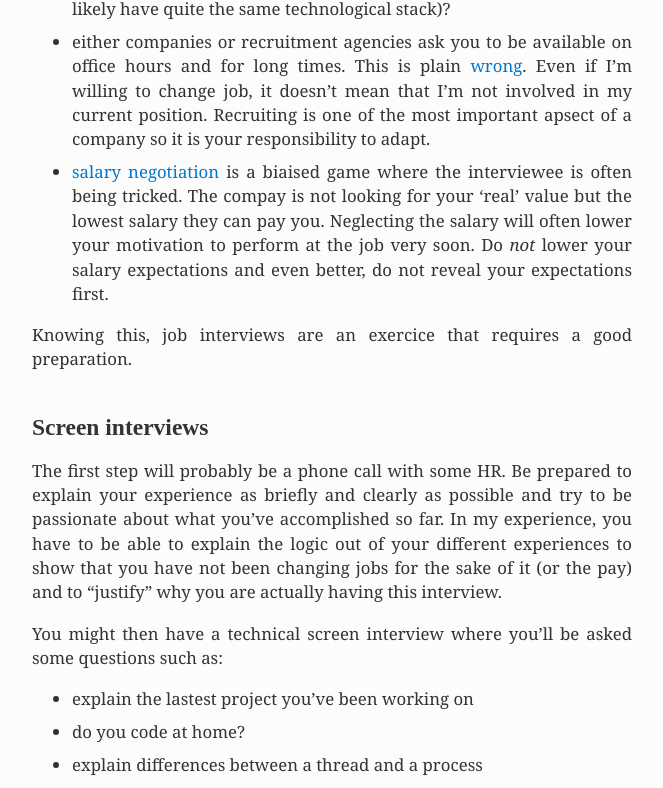
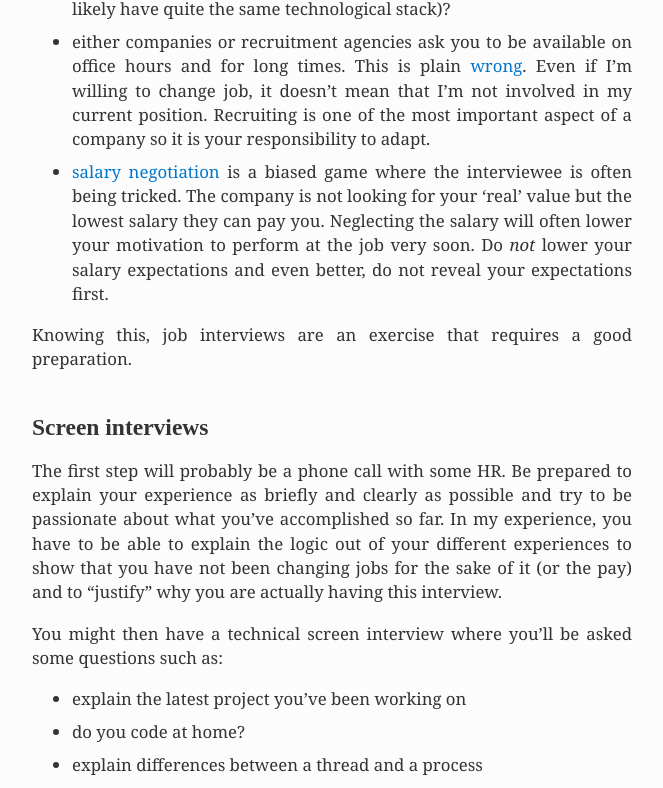
Before and after one commit to marchelbling/marc.helbling.fr, a Jekyll site: the page built from _posts/2013-07-13-interviews.md, in a window 1280 px wide and 1400 px high, scrolled down 571 px. Shown: the part 206-994 px from the top of the window, without its empty margins (356-1019 px from the left). Built offline with Jekyll 4.4.1, drawn with Linux system fonts in a browser that asks for light colours; some web fonts are replaced; Markdown is read by kramdown in place of the engine named in the settings; comment, search, counter and statistics services are not loaded; some of the changed text lies outside the part shown.

Commit message:
Fixes typos in batch

```diff
--- a/_posts/2013-07-13-interviews.md
+++ b/_posts/2013-07-13-interviews.md
@@ -31,14 +31,14 @@ Most of the time, recruitment processes just suck:
 * either companies or recruitment agencies ask you to be available on office hours and for long
   times. This is plain [wrong](http://www.recruitingblogs.com/m/blogpost?id=502551%3ABlogPost%3A1466641).
   Even if I’m willing to change job, it doesn’t mean that I’m not involved in my current position.
-  Recruiting is one of the most important apsect of a company so it is your responsibility to adapt.
-* [salary negotiation](http://www.kalzumeus.com/2012/01/23/salary-negotiation/) is a biaised game
-  where the interviewee is often being tricked. The compay is not looking for your ‘real’ value but
+  Recruiting is one of the most important aspect of a company so it is your responsibility to adapt.
+* [salary negotiation](http://www.kalzumeus.com/2012/01/23/salary-negotiation/) is a biased game
+  where the interviewee is often being tricked. The company is not looking for your ‘real’ value but
   the lowest salary they can pay you. Neglecting the salary will often lower your motivation to perform
   at the job very soon. Do *not* lower your salary expectations and even better, do not reveal your
   expectations first.
 
-Knowing this, job interviews are an exercice that requires a good preparation.
+Knowing this, job interviews are an exercise that requires a good preparation.
 
 # Screen interviews
 
@@ -46,7 +46,7 @@ The first step will probably be a phone call with some HR. Be prepared to explai
 
 You might then have a technical screen interview where you’ll be asked some questions such as:
 
-* explain the lastest project you’ve been working on
+* explain the latest project you’ve been working on
 * do you code at home?
 * explain differences between a thread and a process
 * explain what a hash table is, what it is used for and how it is implemented
```
Also changed, not shown: other parts of _posts/2013-07-13-interviews.md (+2 -2 lines), _posts/2014-09-22-practical-git-introduction.md (+20 -20 lines), _posts/2015-02-07-writing-json-c++.md (+7 -7 lines), _posts/2015-05-17-what-could-go-wrong.md (+2 -2 lines).
